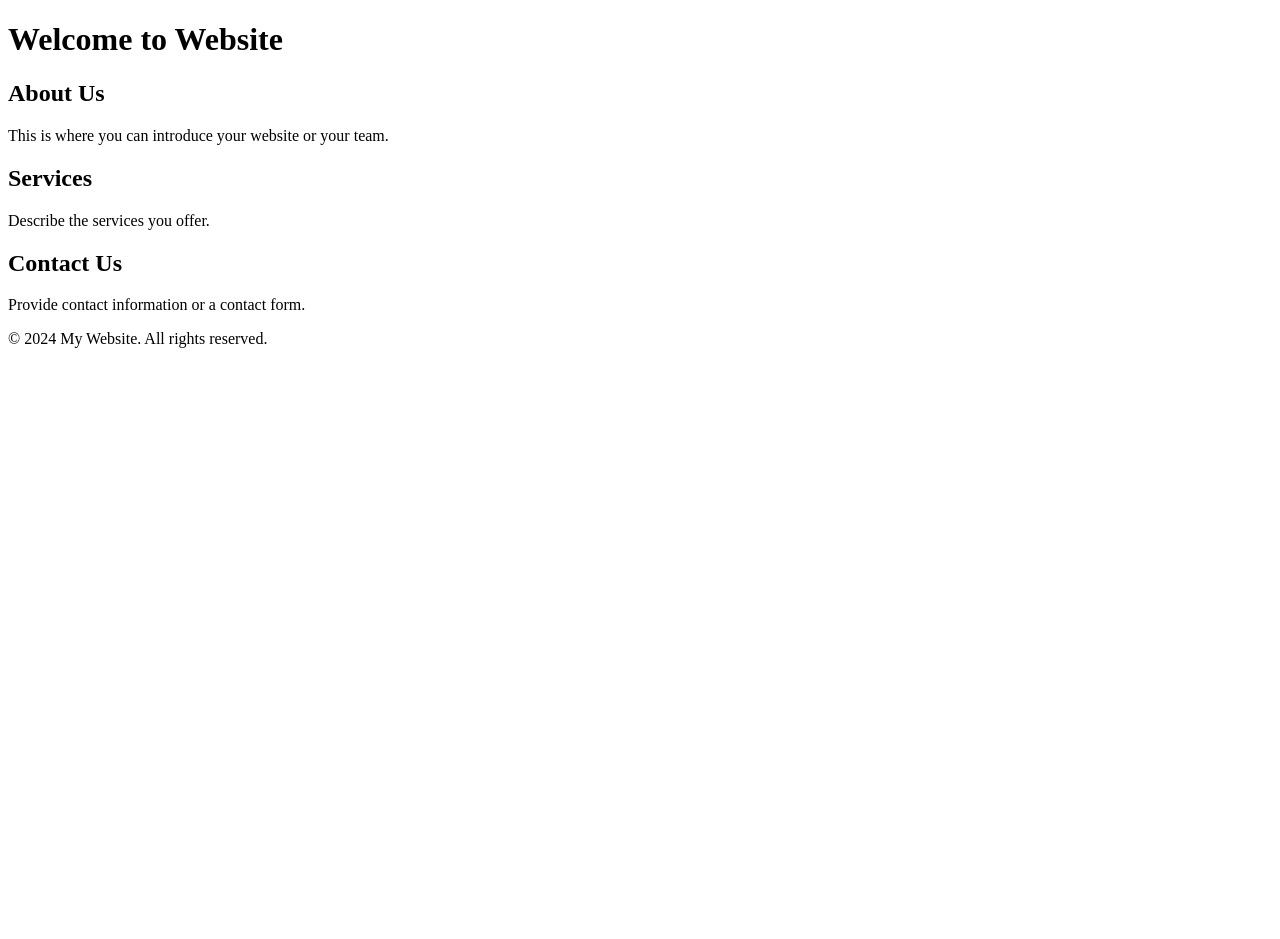
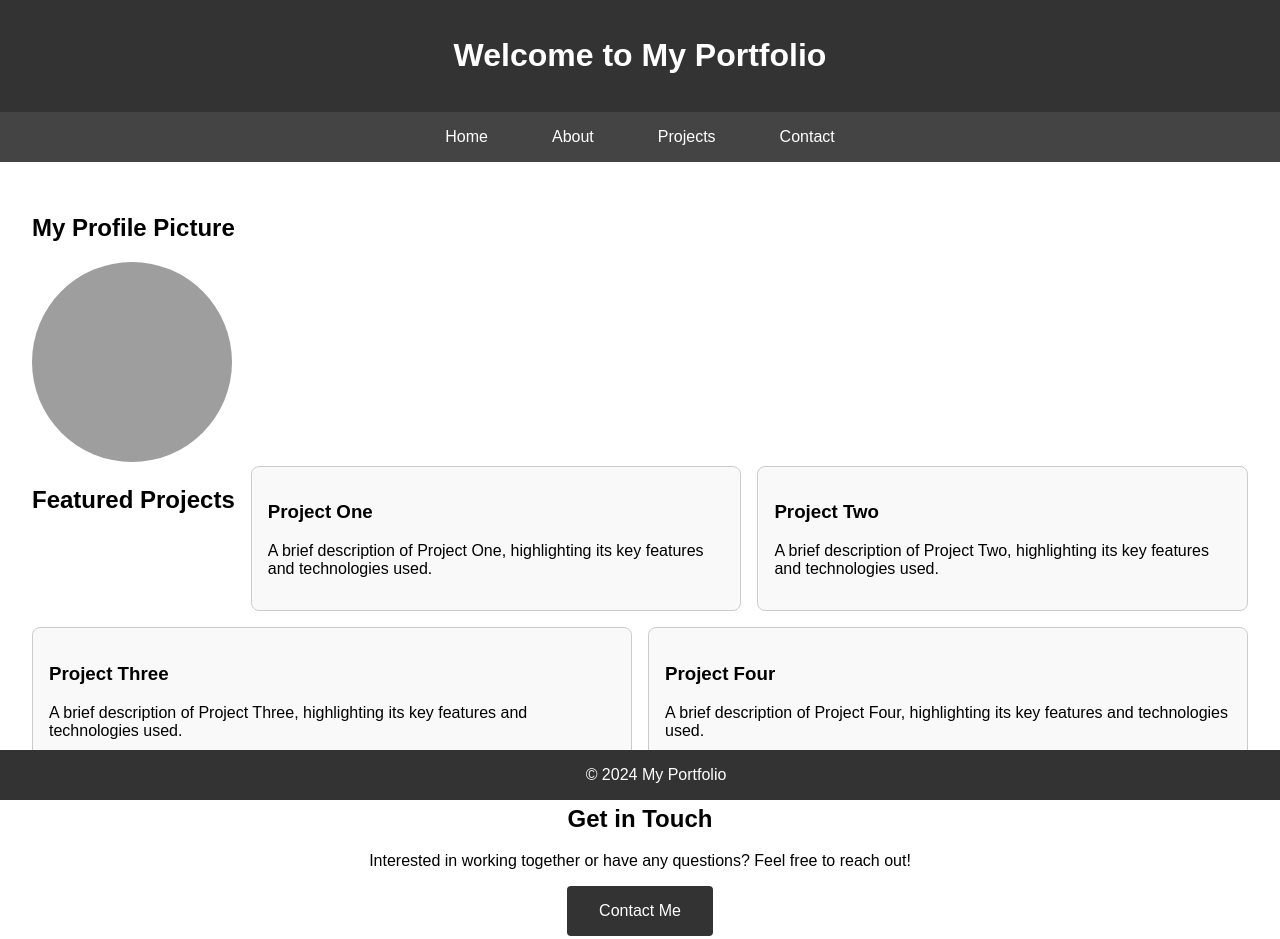
Before and after one commit to MuhammadYaseen042/tocs, a plain HTML site: page index.html in a window 1280 px wide. Before the commit the page ends 800 px from the top, so only its background shows below. Drawn offline with Linux system fonts and the light colour scheme; grey boxes are pictures that could not be loaded.

Commit message:
Update index.html

```diff
--- a/index.html
+++ b/index.html
@@ -3,36 +3,119 @@
 <head>
     <meta charset="UTF-8">
     <meta name="viewport" content="width=device-width, initial-scale=1.0">
-    <title>My Website</title>
-    <!-- You can link CSS stylesheets or include any necessary libraries here -->
-    <link rel="stylesheet" href="styles.css">
+    <title>Portfolio</title>
+    <style>
+        body {
+            font-family: Arial, sans-serif;
+            margin: 0;
+            padding: 0;
+            box-sizing: border-box;
+        }
+        header {
+            background: #333;
+            color: #fff;
+            padding: 1rem 0;
+            text-align: center;
+        }
+        nav {
+            display: flex;
+            justify-content: center;
+            background: #444;
+        }
+        nav a {
+            color: #fff;
+            padding: 1rem;
+            text-decoration: none;
+            margin: 0 1rem;
+        }
+        nav a:hover {
+            background: #555;
+        }
+        .container {
+            padding: 2rem;
+        }
+        .intro, .projects, .contact-cta {
+            margin-bottom: 2rem;
+        }
+        .projects {
+            display: flex;
+            flex-wrap: wrap;
+            gap: 1rem;
+        }
+        .project-item {
+            background: #f9f9f9;
+            border: 1px solid #ccc;
+            border-radius: 8px;
+            padding: 1rem;
+            flex: 1 1 calc(33% - 2rem);
+            box-sizing: border-box;
+        }
+        .contact-cta {
+            text-align: center;
+        }
+        .contact-cta a {
+            display: inline-block;
+            padding: 1rem 2rem;
+            background: #333;
+            color: #fff;
+            text-decoration: none;
+            border-radius: 4px;
+        }
+        .contact-cta a:hover {
+            background: #555;
+        }
+        footer {
+            text-align: center;
+            padding: 1rem;
+            background: #333;
+            color: #fff;
+            position: fixed;
+            bottom: 0;
+            width: 100%;
+        }
+    </style>
 </head>
 <body>
     <header>
-        <h1>Welcome to  Website</h1>
-        <!-- You can add navigation links or any other header content here -->
+        <h1>Welcome to My Portfolio</h1>
     </header>
-
-    <main>
-        <section>
-            <h2>About Us</h2>
-            <p>This is where you can introduce your website or your team.</p>
-        </section>
-
-        <section>
-            <h2>Services</h2>
-            <p>Describe the services you offer.</p>
-        </section>
-
-        <section>
-            <h2>Contact Us</h2>
-            <p>Provide contact information or a contact form.</p>
-        </section>
-    </main>
-
+    <nav>
+        <a href="index.html">Home</a>
+        <a href="about.html">About</a>
+        <a href="projects.html">Projects</a>
+        <a href="contact.html">Contact</a>
+    </nav>
+    <div class="container">
+        <h2>My Profile Picture</h2>
+        <img src="https://raw.githubusercontent.com/JunaidAly/TOCS_Course/main/assets/profile.jpg"
+         alt="My profile" style="height: 200px; width: 200px; border-radius: 50%;">
+        <div class="projects">
+            <h2>Featured Projects</h2>
+            <div class="project-item">
+                <h3>Project One</h3>
+                <p>A brief description of Project One, highlighting its key features and technologies used.</p>
+            </div>
+            <div class="project-item">
+                <h3>Project Two</h3>
+                <p>A brief description of Project Two, highlighting its key features and technologies used.</p>
+            </div>
+            <div class="project-item">
+                <h3>Project Three</h3>
+                <p>A brief description of Project Three, highlighting its key features and technologies used.</p>
+            </div>
+            <div class="project-item">
+                <h3>Project Four</h3>
+                <p>A brief description of Project Four, highlighting its key features and technologies used.</p>
+            </div>
+        </div>
+        <div class="contact-cta">
+            <h2>Get in Touch</h2>
+            <p>Interested in working together or have any questions? Feel free to reach out!</p>
+            <a href="contact.html">Contact Me</a>
+        </div>
+    </div>
     <footer>
-        <p>&copy; 2024 My Website. All rights reserved.</p>
-        <!-- You can include additional footer content or links here -->
+        &copy; 2024 My Portfolio
     </footer>
 </body>
 </html>
```
